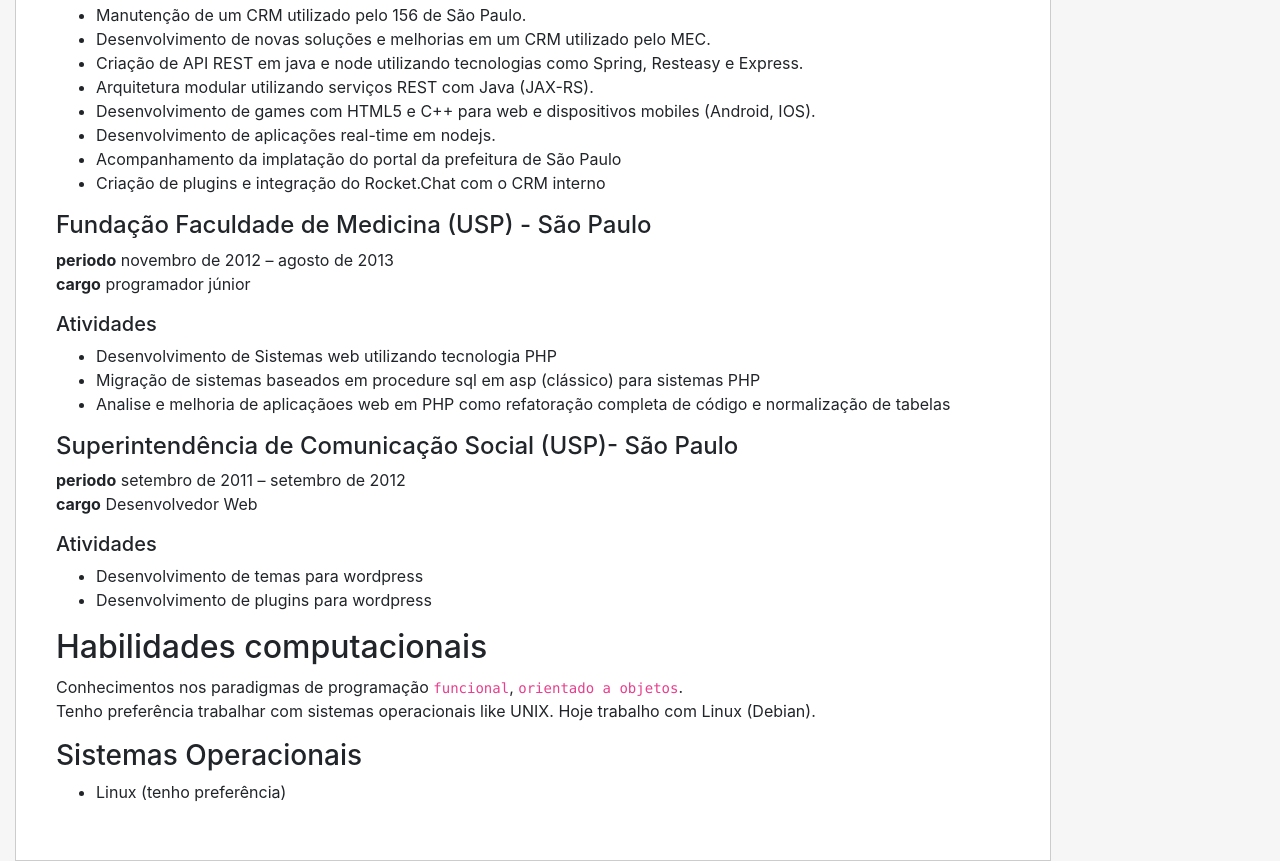
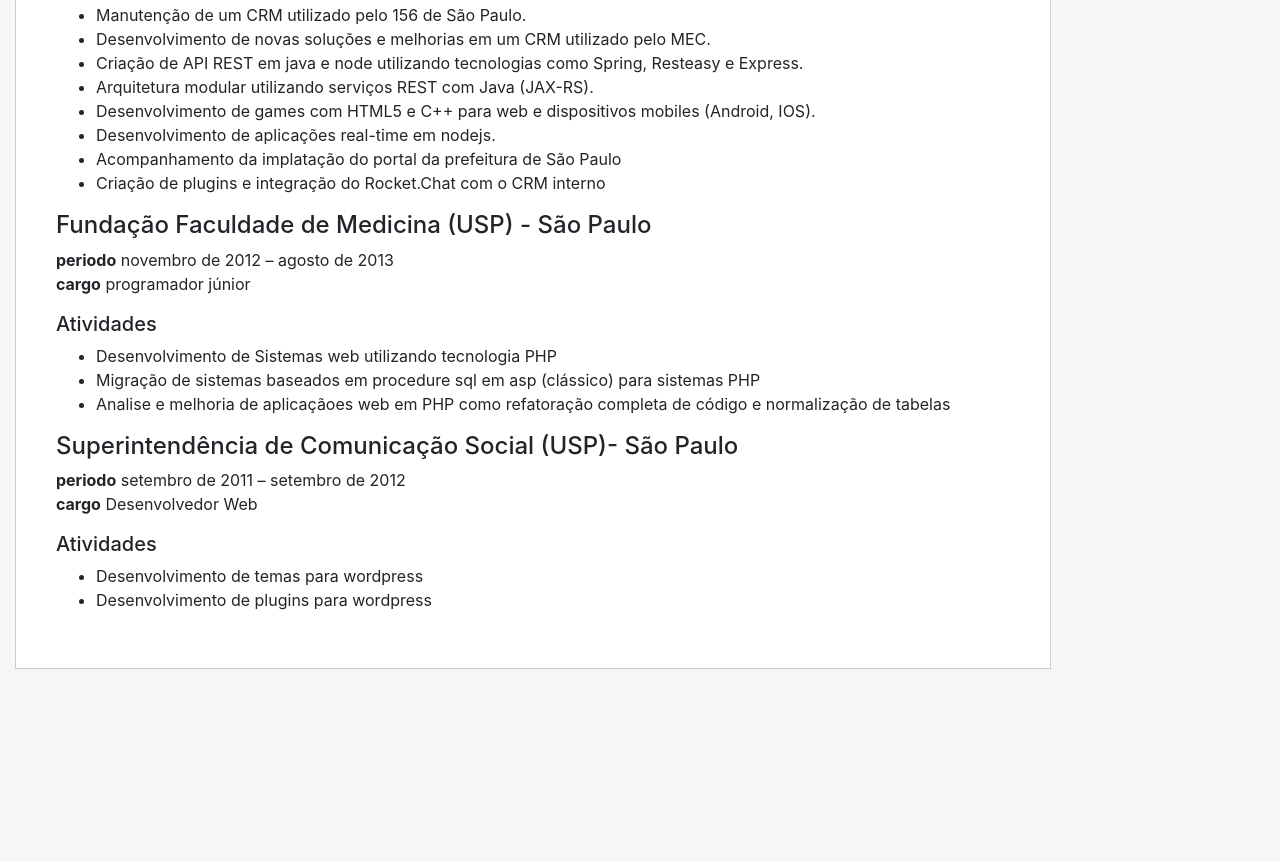
Before and after one commit to fabiomaciel/fabiomaciel.github.io, a plain HTML site: page index.html in a window 1280 px wide. Shown: the part 793-1654 px from the top of the page. After the commit the page ends 1462 px from the top, so only its background shows below. Drawn offline with nearby package versions, Linux system fonts and the light colour scheme.

Commit message:
removed unuseful infos

```diff
--- a/index.html
+++ b/index.html
@@ -87,12 +87,6 @@
 <li>Desenvolvimento de temas para wordpress</li>
 <li>Desenvolvimento de plugins para wordpress</li>
 </ul>
-<a name="habilidades_computacionais"></a><h2>Habilidades computacionais<a class="anchorlink" href="#habilidades_computacionais"></a></h2>
-<p>Conhecimentos nos paradigmas de programação <code>funcional</code>, <code>orientado a objetos</code>.<br/>
-Tenho preferência trabalhar com sistemas operacionais like UNIX. Hoje trabalho com Linux (Debian).</p>
-<a name="sistemas_operacionais"></a><h3>Sistemas Operacionais<a class="anchorlink" href="#sistemas_operacionais"></a></h3>
-<ul class="list">
-<li>Linux (tenho preferência)</li>
 </ul>
       </div>
     </div>
```
